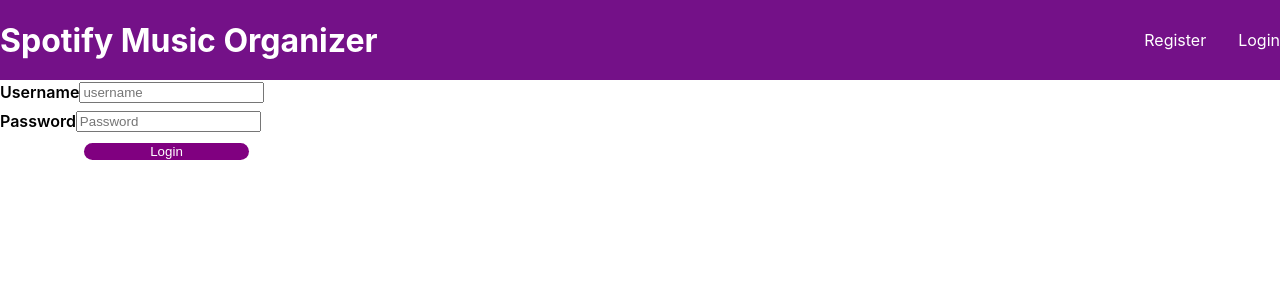
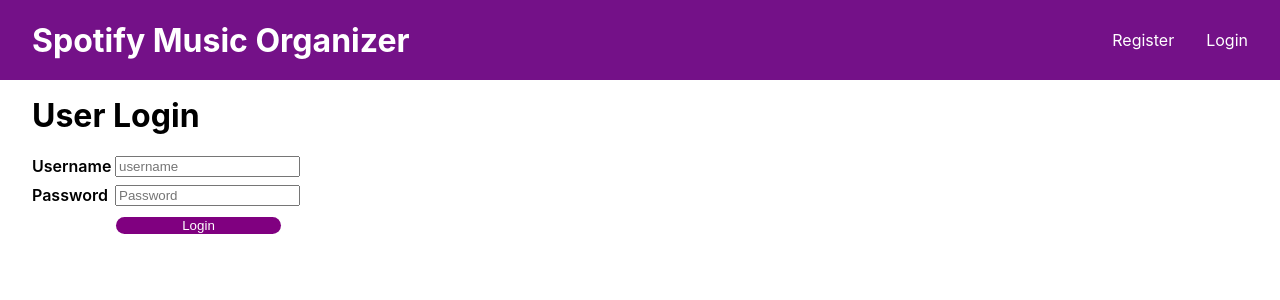
Before and after one commit to sammierosado/liftoff-group-3, a React (Create React App) app in the folder src/main/react-app-brainyBunch/: page /login in a window 1280 px wide. Shown: the top 300 px of the page. Built offline with nearby package versions, Linux system fonts and the light colour scheme.

Commit message:
changed css for pages

```diff
--- a/src/main/react-app-brainyBunch/src/components/HomePage.js
+++ b/src/main/react-app-brainyBunch/src/components/HomePage.js
@@ -6,12 +6,10 @@
 function HomePage() {
   return (
     <div className="homePage">
-      <div className="nav">
-        <span className="nav_routes">
-          {/* <Link to="/register">Register User</Link>&nbsp;&nbsp;
-          <Link to="/login">Login</Link> */}
-          <Navigation />
-        </span>
+      <div>
+        {/* <span className="nav_routes"> */}
+        <Navigation />
+        {/* </span> */}
       </div>
     </div>
   );
--- a/src/main/react-app-brainyBunch/src/components/Login.js
+++ b/src/main/react-app-brainyBunch/src/components/Login.js
@@ -50,6 +50,7 @@
     <div className="login">
       <div className="login-form">
         <Navigation />
+        <div className="user-form">
           <h1>User Login</h1>
           {errorMessage && <p className="error">{errorMessage}</p>}
           <div className="username form-group">
@@ -79,6 +80,7 @@
           </div>
         </div>
       </div>
+    </div>
   );
 }
 
--- a/src/main/react-app-brainyBunch/src/components/Register.js
+++ b/src/main/react-app-brainyBunch/src/components/Register.js
@@ -58,6 +58,7 @@
     <div className="register">
       <div>
         <Navigation />
+        <div className="user-form">
           <h1>User Registration</h1>
           {errorMessage && <p className="error">{errorMessage}</p>}
           <div className="register-form">
@@ -114,6 +115,7 @@
           </div>
         </div>
       </div>
+    </div>
   );
 }
 
--- a/src/main/react-app-brainyBunch/src/components/UserProfile.js
+++ b/src/main/react-app-brainyBunch/src/components/UserProfile.js
@@ -146,7 +146,7 @@
           {imageSource && <h4>Change profile image</h4>}
           {!imageSource && <h4>Upload Image:</h4>}
           <input type="file" onChange={handleFileChange} />
-          <img src={file} />
+
           <button onClick={handleImageUpload}>Upload</button>
         </div>
         <div className="w50">
--- a/src/main/react-app-brainyBunch/src/css/homePage.css
+++ b/src/main/react-app-brainyBunch/src/css/homePage.css
@@ -1,6 +1,6 @@
 .homePage .nav {
   display: flex;
-  justify-content: space-between;
+  margin-right: 2rem;
   align-items: center;
 }
 
--- a/src/main/react-app-brainyBunch/src/css/loginPage.css
+++ b/src/main/react-app-brainyBunch/src/css/loginPage.css
@@ -1,5 +1,5 @@
 .login .login-form {
-  width: 250px;
+  width: 300px;
 }
 
 .login .login-form .form-group {
@@ -23,3 +23,7 @@
 .error {
   color: red;
 }
+.user-form {
+  margin-top: 6rem;
+  margin-left: 2rem;
+}
--- a/src/main/react-app-brainyBunch/src/css/navigation.css
+++ b/src/main/react-app-brainyBunch/src/css/navigation.css
@@ -13,6 +13,7 @@
 
 .main-header h1 {
   color: white;
+  margin-left: 2rem;
 }
 
 .nav ul {
@@ -21,6 +22,7 @@
   padding: 0;
   display: flex;
   align-items: center;
+  margin-right: 2rem;
 }
 
 .nav li {
--- a/src/main/react-app-brainyBunch/src/css/registerPage.css
+++ b/src/main/react-app-brainyBunch/src/css/registerPage.css
@@ -24,3 +24,8 @@
   color: white;
   border: none;
 }
+
+.user-form {
+  margin-top: 6rem;
+  margin-left: 2rem;
+}
--- a/src/main/react-app-brainyBunch/src/css/userProfile.css
+++ b/src/main/react-app-brainyBunch/src/css/userProfile.css
@@ -11,16 +11,20 @@
   float: left;
   height: 100%;
 }
-.editIcon {
+.img-div .editIcon svg {
+  height: 1.5rem;
+  width: 1.5rem;
   padding-left: 30px;
 }
 .img-div {
   padding-left: 30px;
 }
-.profile_image {
+img.profile_image,
+.img-div svg {
   width: 200px;
   height: 200px;
   border-radius: 50%;
+  float: initial;
 }
 .align {
   margin-left: 10px;
```
Lines whose indentation alone changed are shown as unchanged.
